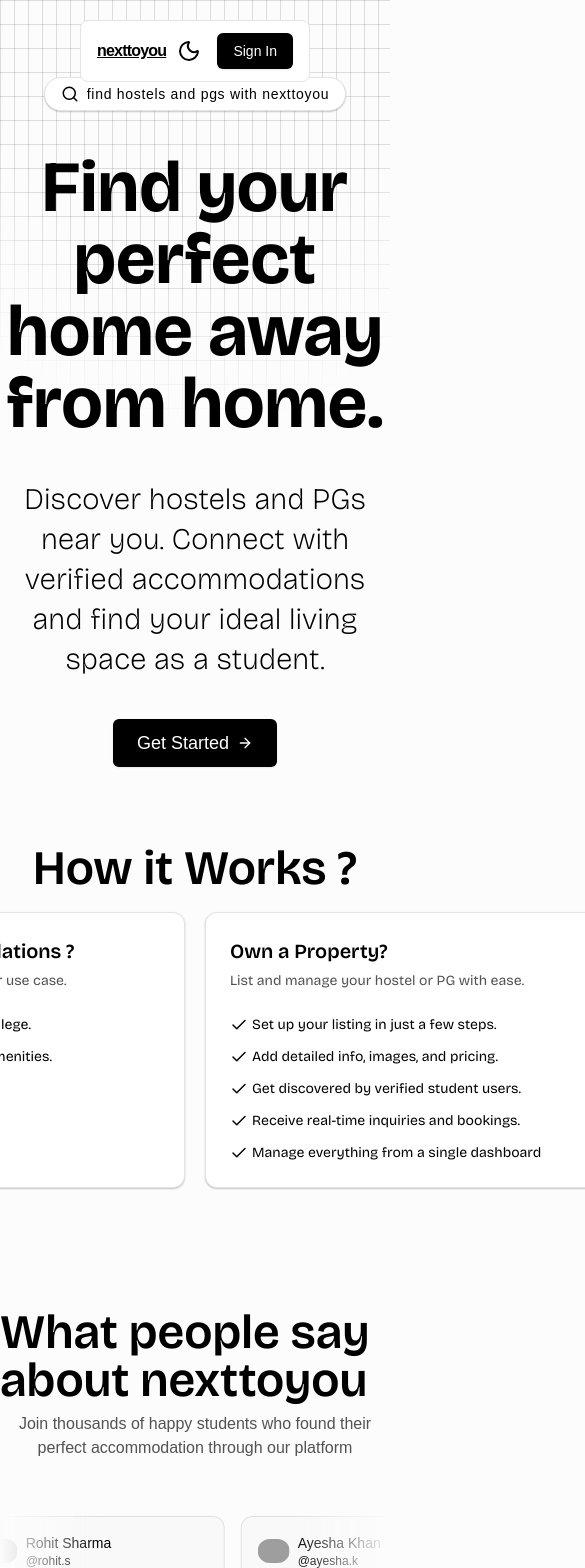
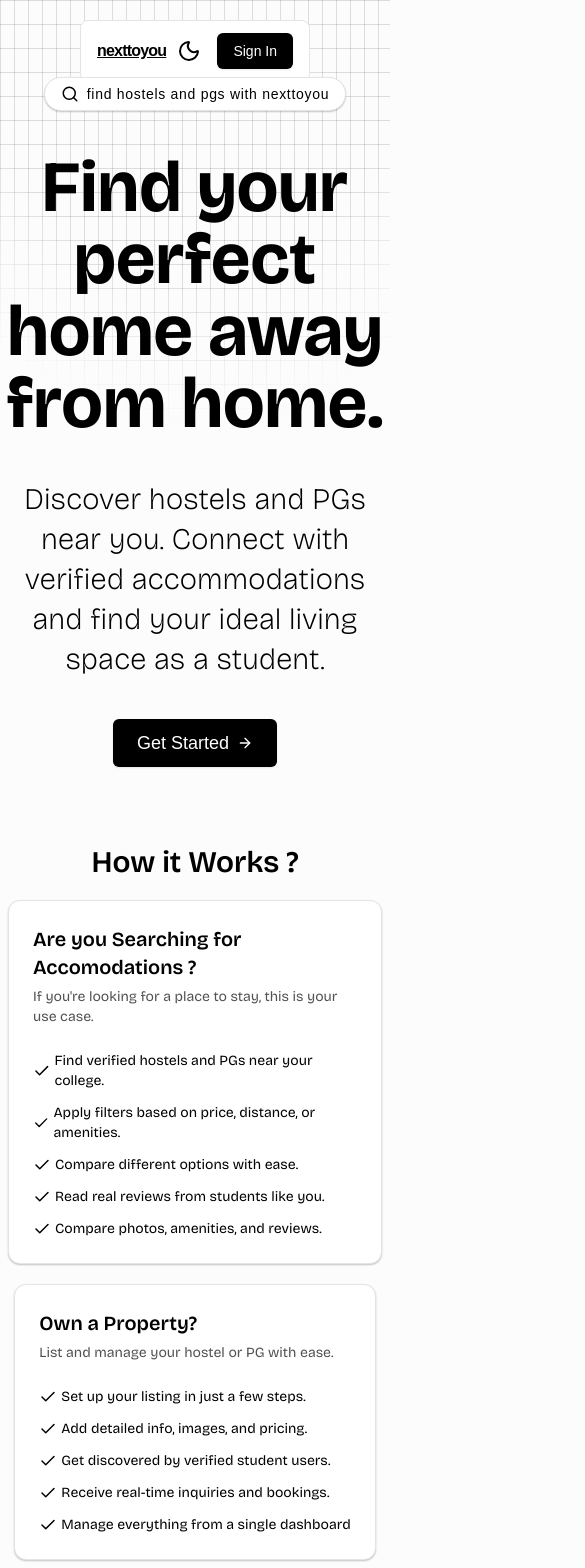
Before and after one commit to YuvanX/nexttoyou, a Next.js app: page / in a window 390 px wide. Shown: the top 1568 px of the page, 585 px wide, since content can reach past the window. Built offline with nearby package versions, Linux system fonts and the light colour scheme; grey boxes are pictures that could not be loaded.

Commit message:
fix: layout of explore-section

```diff
--- a/components/explore-section.tsx
+++ b/components/explore-section.tsx
@@ -3,12 +3,12 @@ import { Card, CardContent, CardDescription, CardHeader, CardTitle } from "./ui/
 
 export const ExploreSection = () => {
     return <div className="font-bricolage flex flex-col items-center mb-20 space-y-5">
-        <div className="text-5xl font-semibold">
+        <div className="text-3xl md:text-4xl lg:text-5xl font-semibold">
             How it Works ?
         </div>
 
-        <div className="flex items-center gap-5">
-            <Card className="min-w-lg">
+        <div className="flex flex-col md:flex-row flex-wrap  gap-5 w-full items-center justify-center px-2">
+            <Card className="md:min-w-md lg:min-w-lg">
                 <CardHeader>
                     <CardTitle className="text-xl">Are you Searching for Accomodations ?</CardTitle>
                     <CardDescription>If you're looking for a place to stay, this is your use case.</CardDescription>
@@ -23,7 +23,7 @@ export const ExploreSection = () => {
                     </ul>
                 </CardContent>
             </Card>
-            <Card className="min-w-lg">
+            <Card className="md:min-w-md lg:min-w-lg">
                 <CardHeader>
                     <CardTitle className="text-xl">Own a Property?</CardTitle>
                     <CardDescription>List and manage your hostel or PG with ease.</CardDescription>
--- a/components/hero-section.tsx
+++ b/components/hero-section.tsx
@@ -1,29 +1,35 @@
-import { ArrowRight, SearchIcon } from "lucide-react"
-import { Button } from "./ui/button"
+import { ArrowRight, SearchIcon } from "lucide-react";
+import { Button } from "./ui/button";
+
 
 export const HeroSection = () => {
-
-    return <div>
-        <div className="-z-10 absolute h-[200vw] max-h-[2000px] md:max-h-[1000px] lg:max-h-[1000px] left-0 right-0 top-0 lg:top-0 md:top-0 bg-[linear-gradient(to_right,#4f4f4f2e_1px,transparent_1px),linear-gradient(to_bottom,#4f4f4f2e_1px,transparent_1px)] bg-[size:14px_24px] [mask-image:radial-gradient(ellipse_80%_50%_at_50%_0%,#000_70%,transparent_110%)]">
-
+  return (
+    <div>
+      <div className="-z-10 absolute h-[200vw] max-h-[2000px] md:max-h-[1000px] lg:max-h-[1000px] left-0 right-0 top-0 lg:top-0 md:top-0 bg-[linear-gradient(to_right,#4f4f4f2e_1px,transparent_1px),linear-gradient(to_bottom,#4f4f4f2e_1px,transparent_1px)] bg-[size:14px_24px] [mask-image:radial-gradient(ellipse_80%_50%_at_50%_0%,#000_70%,transparent_110%)]"></div>
+      <div className="flex flex-col items-center justify-center h-screen space-y-10">
+        <div className="flex items-center gap-2 border px-4 py-1.5 rounded-full text-sm tracking-wider shadow inset-0 bg-white dark:bg-black relative">
+          <SearchIcon size={18} />
+          <div>find hostels and pgs with nexttoyou</div>
         </div>
-        <div className="flex flex-col items-center justify-center h-screen space-y-10">
-       <div className="flex items-center gap-2 border px-4 py-1.5 rounded-full text-sm tracking-wider shadow inset-0 bg-white dark:bg-black">
-        <SearchIcon size={18}/>
-        <div>find hostels and pgs with nexttoyou</div>
-       </div>
 
         <div className="max-w-[900px] text-center space-y-10">
-            <div className="text-7xl font-bold font-bricolage" >Find your <span>perfect home</span> away from home.</div>
-            <div className="text-3xl  font-thin leading-10 font-bricolage">
-                Discover hostels and PGs near you. Connect with verified accommodations and find your ideal living space as a student.
-            </div>
+          <div className="text-7xl font-bold font-bricolage">
+            Find your <span>perfect home</span> away from home.
+          </div>
+          <div className="text-3xl  font-thin leading-10 font-bricolage">
+            Discover hostels and PGs near you. Connect with verified
+            accommodations and find your ideal living space as a student.
+          </div>
         </div>
         <div>
-            <Button className="!px-6 !py-6 text-lg cursor-pointer">Get Started<ArrowRight /></Button>
+          <Button className="!px-6 !py-6 text-lg cursor-pointer">
+            Get Started
+            <ArrowRight />
+          </Button>
         </div>
+
+
+      </div>
     </div>
-    </div>
-}
-
-// -z-10 absolute h-[200vw] max-h-[2000px] md:max-h-[1000px] lg:max-h-[1000px] left-0 right-0 top-0 lg:top-0 md:top-0 bg-[linear-gradient(to_right,#4f4f4f2e_1px,transparent_1px),linear-gradient(to_bottom,#4f4f4f2e_1px,transparent_1px)] bg-[size:14px_24px] [mask-image:radial-gradient(ellipse_80%_50%_at_50%_0%,#000_70%,transparent_110%)]
+  );
+};
--- a/package.json
+++ b/package.json
@@ -23,6 +23,7 @@
     "axios": "^1.11.0",
     "class-variance-authority": "^0.7.1",
     "clsx": "^2.1.1",
+    "framer-motion": "^12.23.12",
     "lucide-react": "^0.532.0",
     "motion": "^12.23.12",
     "next": "15.4.4",
```
Also changed, not shown: 1 other file (tests, documents, lock files or other folders).
